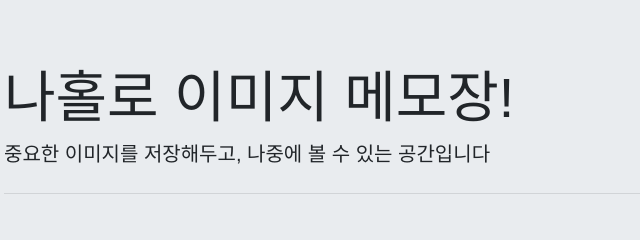
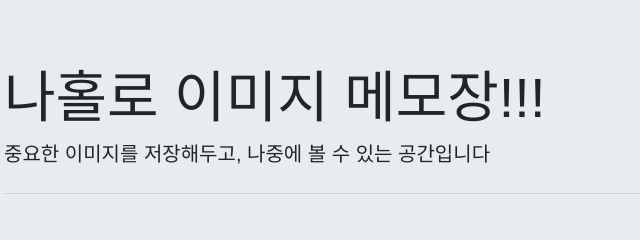
Before and after one commit to mingyeong1203/ming-front, a plain HTML site: page index.html in a window 1280 px wide. Shown: the top 240 px of the page, 218-858 px from the left. Drawn offline with nearby package versions, Linux system fonts and the light colour scheme; a web font is replaced by a local one.

Commit message:
gitaction 수정

```diff
--- a/index.html
+++ b/index.html
@@ -58,7 +58,7 @@
 <body>
 <div class="wrap">
     <div class="jumbotron">
-        <h1 class="display-4">나홀로 이미지 메모장!</h1>
+        <h1 class="display-4">나홀로 이미지 메모장!!!</h1>
         <p class="lead">중요한 이미지를 저장해두고, 나중에 볼 수 있는 공간입니다</p>
         <hr class="my-4">
     </div>
```
